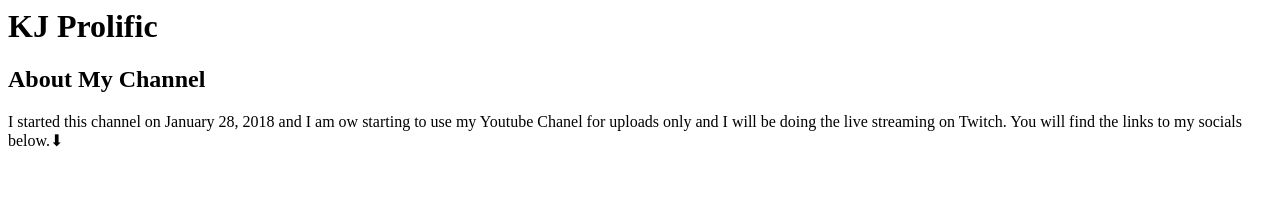
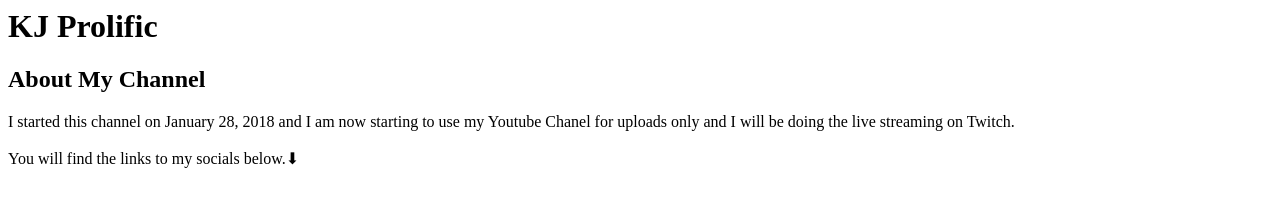
Before and after one commit to kjjgamo/KJProlific.com, a plain HTML site: page index.html in a window 1280 px wide. Drawn offline with Linux system fonts and the light colour scheme.

Commit message:
Update index.html

```diff
--- a/index.html
+++ b/index.html
@@ -4,7 +4,7 @@
     <h1>KJ Prolific</h1>
     <div id="introduction">
       <h2>About My Channel</h2>
-      <p>I started this channel on January 28, 2018 and I am ow starting to use my Youtube Chanel for uploads only and I will be doing the live streaming on Twitch. You will find the links to my socials below.⬇
-
+      <p>I started this channel on January 28, 2018 and I am now starting to use my Youtube Chanel for uploads only and I will be doing the live streaming on Twitch.<br><br />You will find the links to my socials below.⬇</p>
+        <div id="links">
     </body>
   </html>
```
